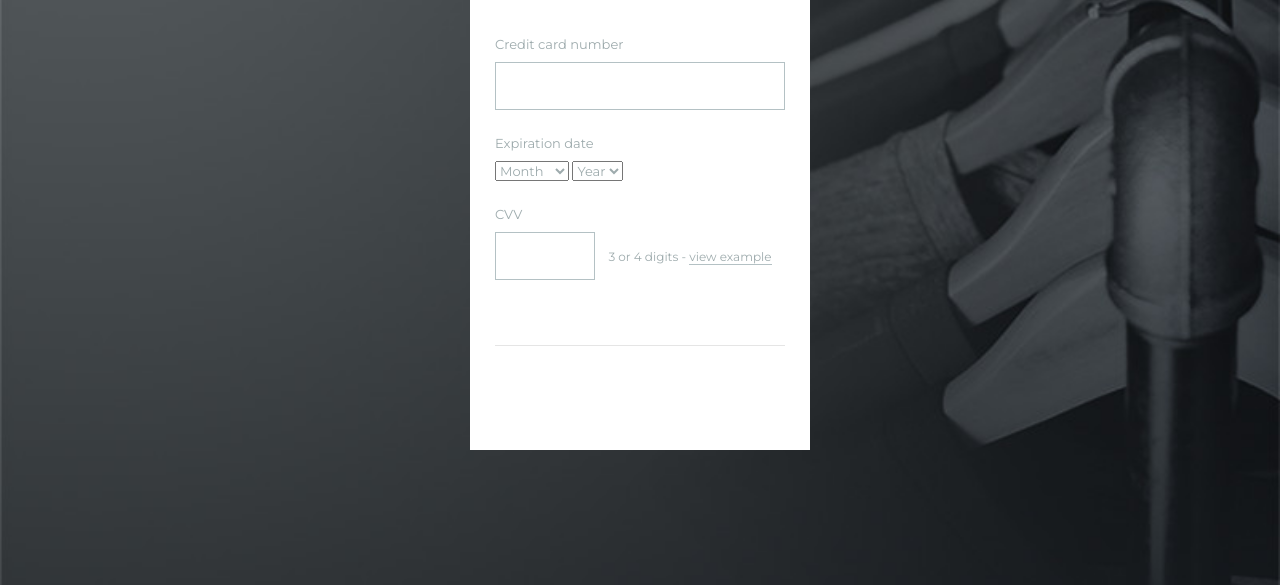
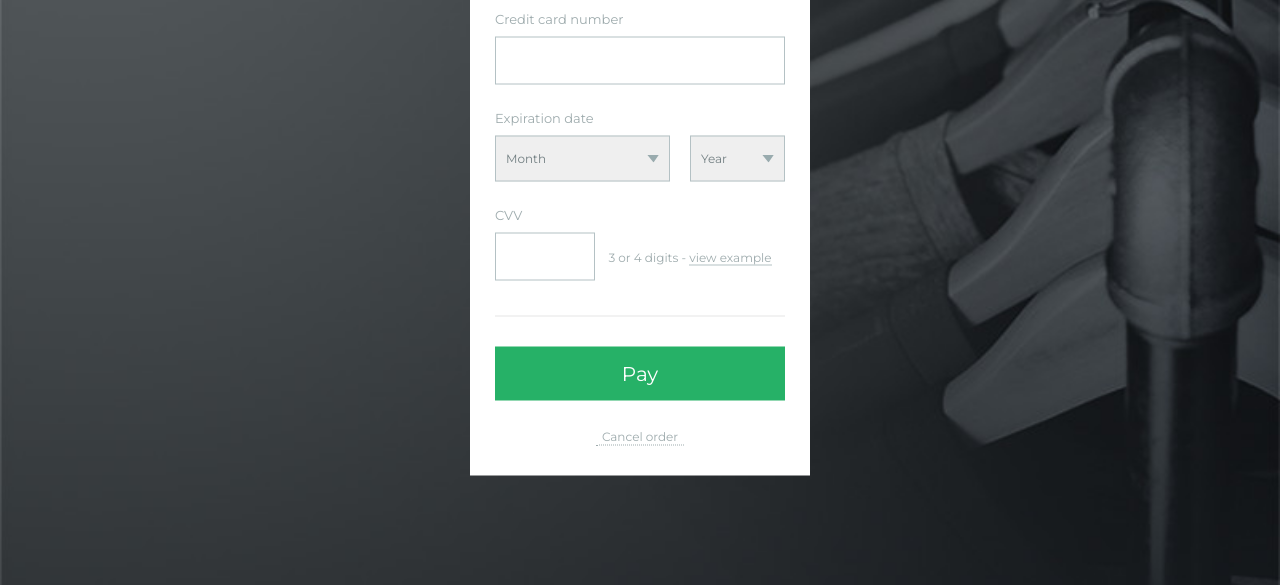
Before and after one commit to KateKharchenko/l14_forms, a plain HTML site: page index.html in a window 1280 px wide. Shown: the part 215-800 px from the top of the page. Drawn offline with Linux system fonts and the light colour scheme.

Commit message:
styles for select and footer

```diff
--- a/css/style.css
+++ b/css/style.css
@@ -22,7 +22,7 @@ body {
 
 .form {
 	width: 340px;
-	height: 530px;
+	/* height: 530px; */
 	position: absolute;
 	top: 50%;
 	left: 50%;
@@ -71,7 +71,7 @@ body {
 }
 
 .form__content {
-	padding: 40px 0;
+	padding: 40px 0 10px 0;
 	margin: 0 25px;
 	border-bottom: 1px solid rgba(0,0,0, 0.1);
 }
@@ -87,10 +87,12 @@ body {
 	margin-bottom: 10px;
 }
 
-.form__input {
+.form__input,
+.form__select {
 	padding: 15px 10px;
 	border: 1px solid #b4c1c4;
 	display: inline-block;
+	color: #727f82;
 }
 
 .form__input--fullwidth {
@@ -111,3 +113,65 @@ body {
 	text-decoration: none;
 	border-bottom: 1px solid #b4c1c4;
 }
+
+.form__row {
+	font-size: 0;
+}
+
+.form__select {
+	font-size: 12px;
+	width: 100%;
+	-webkit-appearance: none;
+	-moz-appearance: none;
+	-ms-appearance: none;
+  	appearance: none!important;
+  	text-indent: 0.01px;
+ 	text-overflow: '';
+	background-image: url('../img/arrow.svg');
+	background-position: right 10px center;
+	background-repeat: no-repeat;
+}
+
+.form__select::-ms-expand {
+	display: none;
+}
+
+.form__row .form__select:first-of-type {
+	width: 175px;
+	margin-right: 20px;
+}
+
+.form__row .form__select:last-of-type {
+	width: calc(100% - 195px);
+}
+
+.form__footer {
+	padding: 30px 0;
+	margin: 0 25px;
+	text-align: center;
+}
+
+.form__button {
+	background: #26b167;
+	color: #fff;
+	display: block;
+	width: 100%;
+	padding: 15px;
+	font-size: 20px;
+	border: none;
+	margin-bottom: 25px;
+}
+
+.form__reset {
+	border: none;
+	border-bottom: 1px dotted #9eabad;
+	background: transparent;
+	color: #9eabad;
+	font-size: 12px;
+	display: inline-block;
+}
+
+.form__reset:focus {
+	outline: none;
+	border-color: #26b167;
+}
--- a/index.html
+++ b/index.html
@@ -15,15 +15,16 @@
 			</div>
 			<div class="form__header-price">$88</div>
 		</div>
+		<form action="" method="">
 			<div class="form__content">
-			<form action="" method="">
 				<label class="form__label" for="">
 					<div class="form__label-text">Credit card number</div>
 					<input type="text" class="form__input form__input--fullwidth" required>
 				</label>
 				<label class="form__label" for="">
 					<div class="form__label-text">Expiration date</div>
-					<select name="" id="">
+					<div class="form__row">
+						<select name="" id="" class="form__select">
 							<option value="" disabled selected>Month</option>
 							<option value="01">January</option>
 							<option value="02">January</option>
@@ -38,22 +39,27 @@
 							<option value="">January</option>
 							<option value="">January</option>
 						</select>
-					<select name="" id="">
-						<option value="" disabled selected>Year</option><option value="">2017</option>
+						<select name="" id="" class="form__select">
+							<option value="" disabled selected>Year</option>
+							<option value="">2017</option>
 							<option value="">2017</option>
 							<option value="">2017</option>
 							<option value="">2017</option>
 							<option value="">2017</option>
 						</select>
+					</div>
 				</label>
 				<label class="form__label" for="">
 					<div class="form__label-text">CVV</div>
 					<input type="text" class="form__input form__input--sm" required>
 					<span class="form__input-caption">3 or 4 digits - <a href="">view example</a></span>
 				</label>
+			</div>
+			<div class="form__footer">
+				<button class="form__button">Pay</button>
+				<input class="form__reset" type="reset" value="Cancel order">
+			</div>
 		</form>
-		</div>
-		<div class="form__footer"></div>
 	</div>
 </body>
 </html>
```
Also changed, not shown: img/arrow.svg (added). Lines whose indentation alone changed are shown as unchanged.
